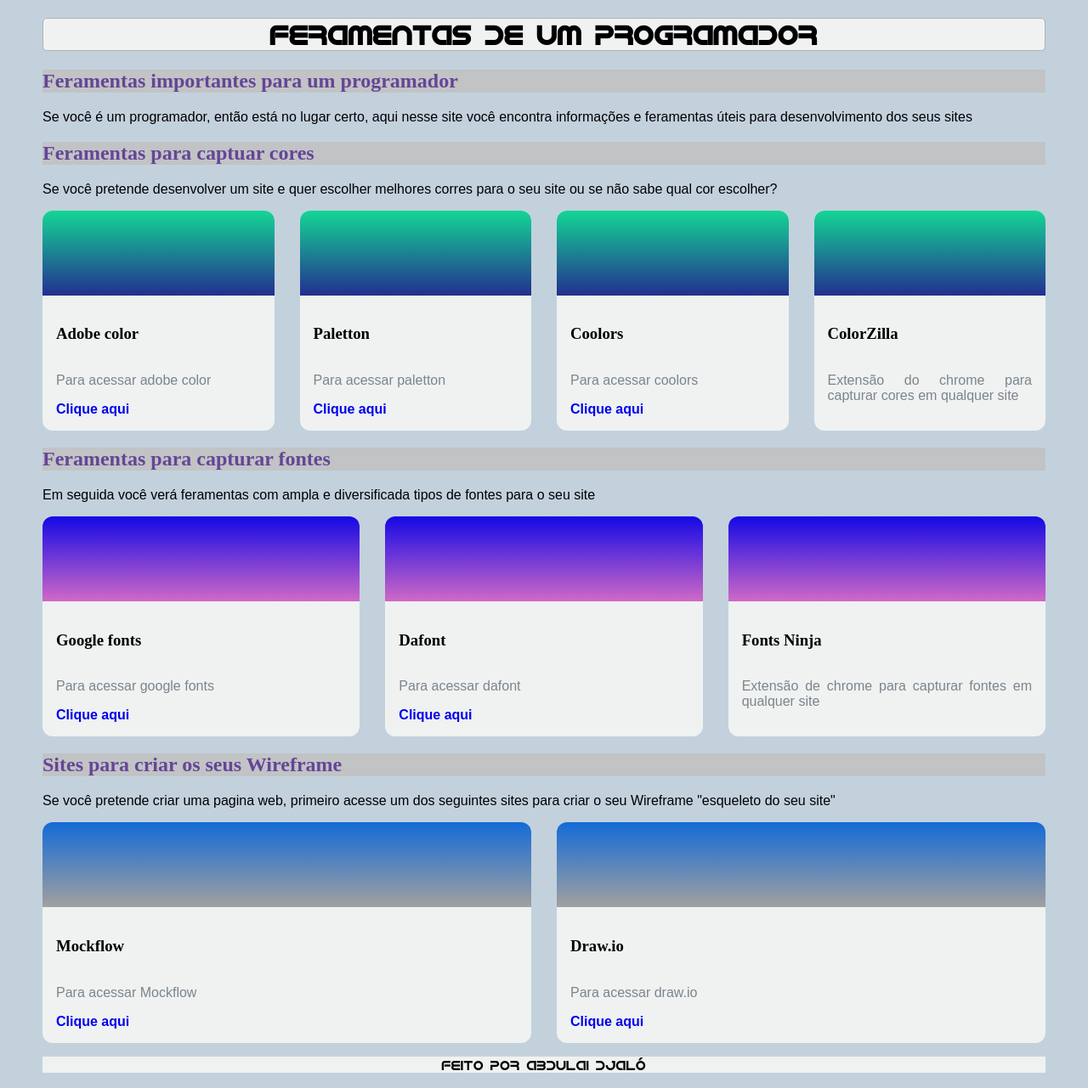
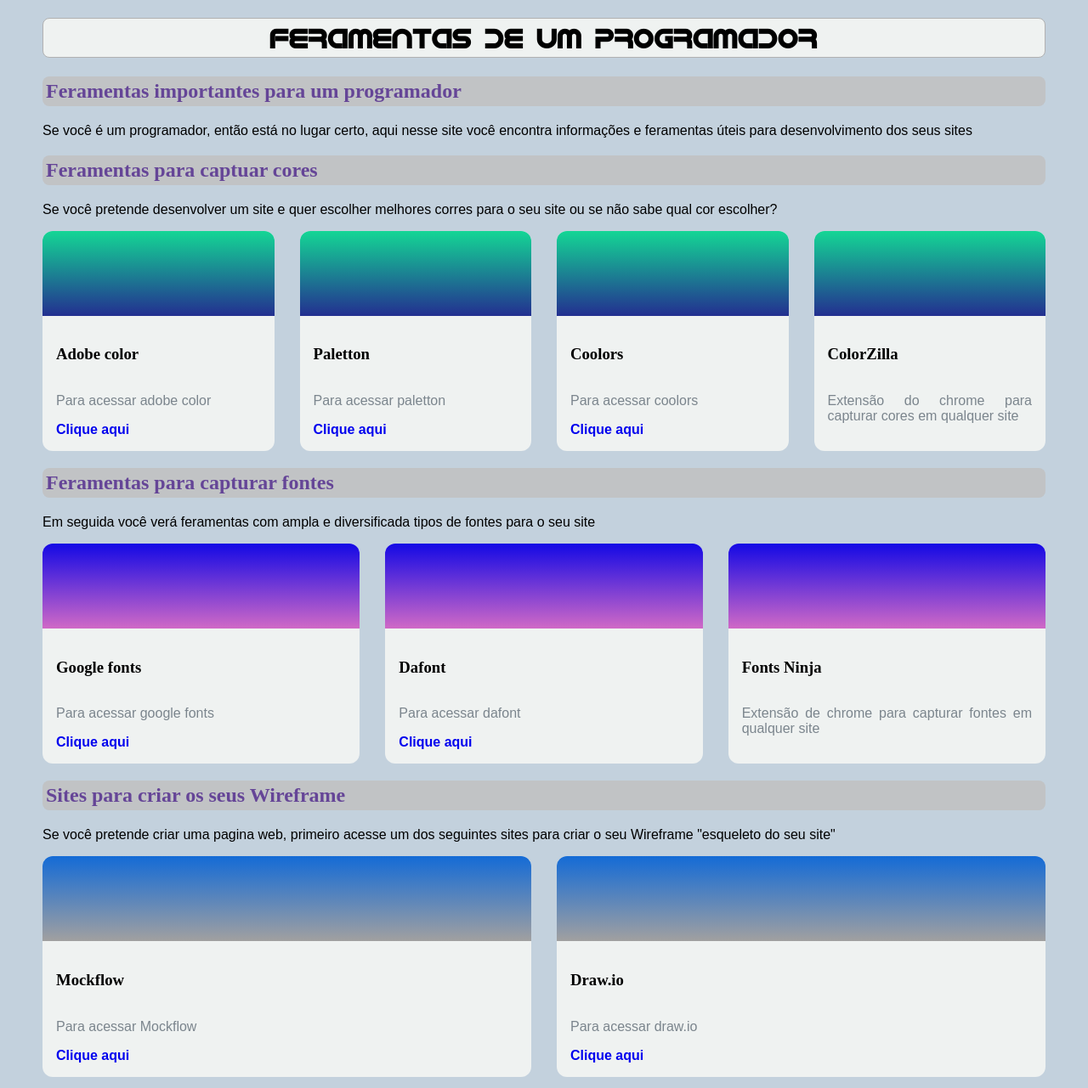
Before and after one commit to djibrildjalo/Feramentas_de_um_programador, a plain HTML site: page index.html in a window 1280 px wide. Shown: the top 1281 px of the page at 85% size. Drawn offline with Linux system fonts and the light colour scheme; a web font is replaced by a local one.

Commit message:
Update style.css

```diff
--- a/style.css
+++ b/style.css
@@ -29,14 +29,17 @@
     background-color: var(--cor2);
     text-align: center;
     font-family: var(--fonte-destaque);
-    border-radius: 5px;
+    border-radius: 8px;
     border: 1px solid rgb(177, 177, 177);
+    padding: 4px;
 }
 
 h2{
     font-family: var(--fonte-títulos);
     background-color: rgb(193, 195, 197);
     color: var(--cor3);
+    padding: 4px;
+    border-radius: 8px;
 }
 h3{
     font-family: var(--fonte-títulos);
@@ -106,4 +109,5 @@
     background-color: var(--cor2);
     text-align: center;
     font-family: var(--fonte-destaque);
+    padding: 8px;
 }
```
